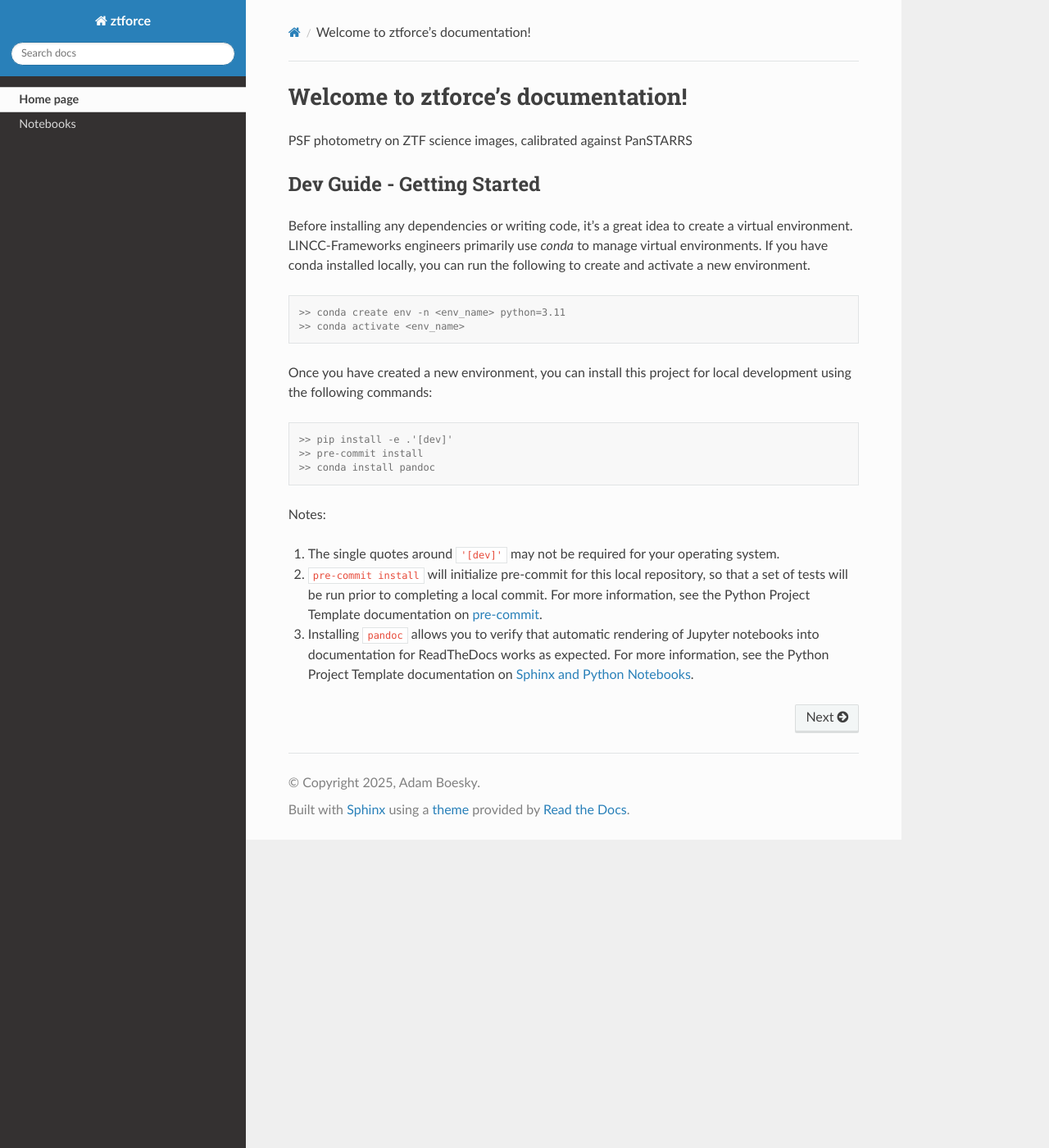
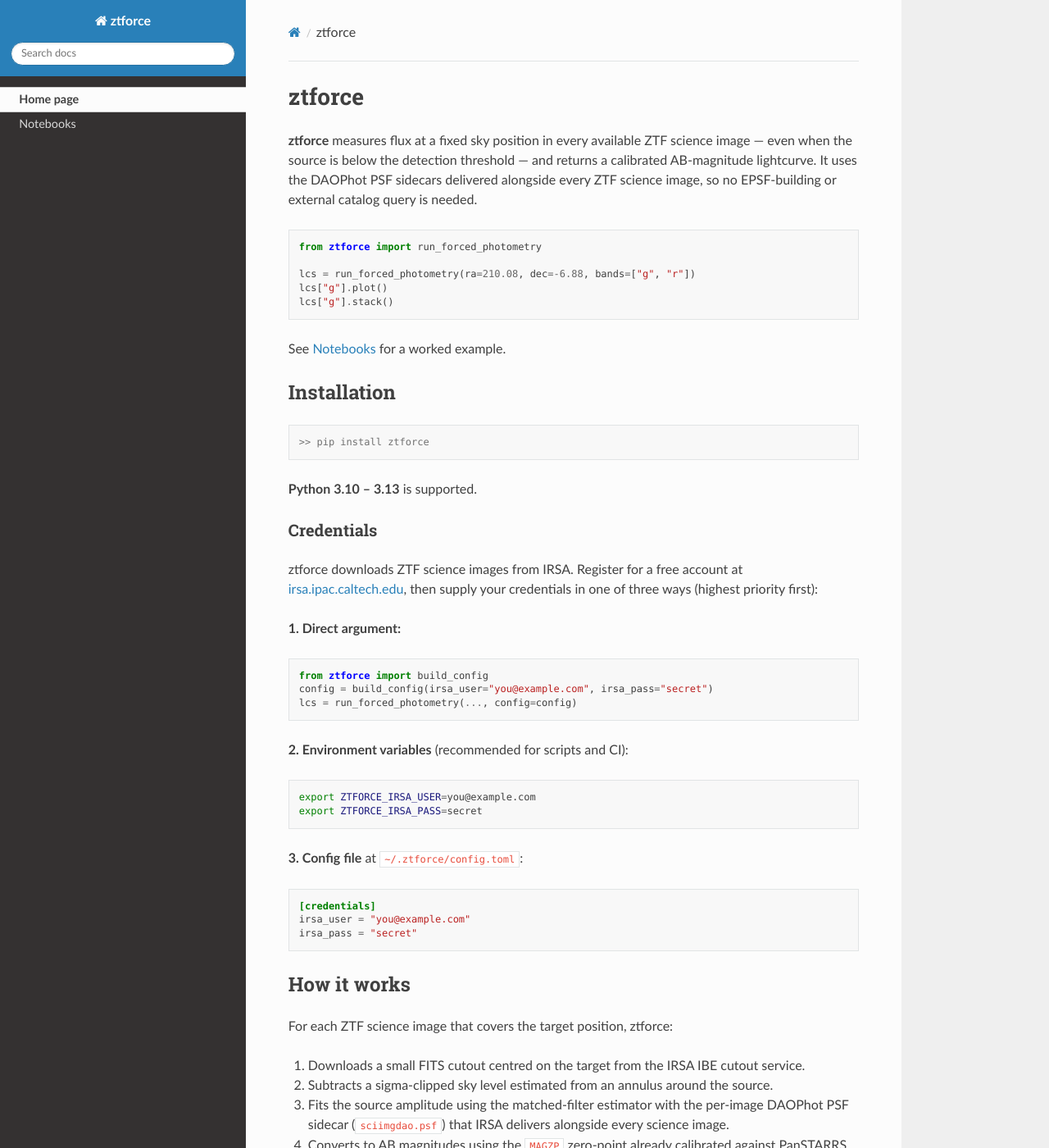
Before and after one commit to Adam-Boesky/ztforce, a Sphinx documentation site: the page built from docs/index.rst, in a window 1280 px wide and 1400 px high. Shown: the whole window at 82% size. Built offline with Sphinx 7.4.7 and the Read the Docs theme 3.1.0, drawn with Linux system fonts in a browser that asks for light colours; pages that are not in the unit, such as notebooks, are missing from menus; some of the changed text lies outside the part shown.

Commit message:
Docs, IRSA resilience, and faint-star regression test
- Replace boilerplate index.rst with user-facing docs (install, credentials, how it works)
- Add intro notebook tutorial (execute: never so RTD skips IRSA at build time)
- Fix double sci/sci/ path in _IRSA_BASE causing all downloads to 404
- Add retry + column validation to query_sci_metadata so IRSA 504s raise NoImagesFoundError cleanly
- Add faint-star (g~20) network regression test
- Tighten run_forced_photometry docstring; fix RST indentation errors in psf.py docstrings

Co-Authored-By: Claude Sonnet 4.6 <noreply@anthropic.com>

```diff
--- a/docs/index.rst
+++ b/docs/index.rst
@@ -1,49 +1,88 @@
+.. ztforce documentation main file.
 
-.. ztforce documentation main file.
-   You can adapt this file completely to your liking, but it should at least
-   contain the root `toctree` directive.
+ztforce
+=======
 
-Welcome to ztforce's documentation!
-========================================================================================
+**ztforce** measures flux at a fixed sky position in every available ZTF science image —
+even when the source is below the detection threshold — and returns a calibrated
+AB-magnitude lightcurve.  It uses the DAOPhot PSF sidecars delivered alongside every
+ZTF science image, so no EPSF-building or external catalog query is needed.
 
-PSF photometry on ZTF science images, calibrated against PanSTARRS
+.. code-block:: python
 
-Dev Guide - Getting Started
----------------------------
+   from ztforce import run_forced_photometry
 
-Before installing any dependencies or writing code, it's a great idea to create a
-virtual environment. LINCC-Frameworks engineers primarily use `conda` to manage virtual
-environments. If you have conda installed locally, you can run the following to
-create and activate a new environment.
+   lcs = run_forced_photometry(ra=210.08, dec=-6.88, bands=["g", "r"])
+   lcs["g"].plot()
+   lcs["g"].stack()
+
+See :doc:`Notebooks <notebooks>` for a worked example.
+
+Installation
+------------
 
 .. code-block:: console
 
-   >> conda create env -n <env_name> python=3.11
-   >> conda activate <env_name>
+   >> pip install ztforce
 
+**Python 3.10 – 3.13** is supported.
 
-Once you have created a new environment, you can install this project for local
-development using the following commands:
+Credentials
+^^^^^^^^^^^
+
+ztforce downloads ZTF science images from IRSA.
+Register for a free account at `irsa.ipac.caltech.edu <https://irsa.ipac.caltech.edu>`_,
+then supply your credentials in one of three ways (highest priority first):
+
+**1. Direct argument:**
+
+.. code-block:: python
+
+   from ztforce import build_config
+   config = build_config(irsa_user="you@example.com", irsa_pass="secret")
+   lcs = run_forced_photometry(..., config=config)
+
+**2. Environment variables** (recommended for scripts and CI):
+
+.. code-block:: bash
+
+   export ZTFORCE_IRSA_USER=you@example.com
+   export ZTFORCE_IRSA_PASS=secret
+
+**3. Config file** at ``~/.ztforce/config.toml``:
+
+.. code-block:: toml
+
+   [credentials]
+   irsa_user = "you@example.com"
+   irsa_pass = "secret"
+
+How it works
+------------
+
+For each ZTF science image that covers the target position, ztforce:
+
+1. Downloads a small FITS cutout centred on the target from the IRSA IBE cutout service.
+2. Subtracts a sigma-clipped sky level estimated from an annulus around the source.
+3. Fits the source amplitude using the matched-filter estimator with the per-image
+   DAOPhot PSF sidecar (``sciimgdao.psf``) that IRSA delivers alongside every science image.
+4. Converts to AB magnitudes using the ``MAGZP`` zero-point already calibrated against
+   PanSTARRS DR2 by the ZTF pipeline — no external catalog required.
+
+Downloaded cutouts and the resulting lightcurves are cached on disk; repeated calls for
+the same position return immediately.
+
+Contributing
+------------
 
 .. code-block:: console
 
-   >> pip install -e .'[dev]'
+   >> git clone https://github.com/Adam-Boesky/ztforce && cd ztforce
+   >> pip install -e '.[dev]'
    >> pre-commit install
-   >> conda install pandoc
 
-
-Notes:
-
-1) The single quotes around ``'[dev]'`` may not be required for your operating system.
-2) ``pre-commit install`` will initialize pre-commit for this local repository, so
-   that a set of tests will be run prior to completing a local commit. For more
-   information, see the Python Project Template documentation on
-   `pre-commit <https://lincc-ppt.readthedocs.io/en/latest/practices/precommit.html>`_.
-3) Installing ``pandoc`` allows you to verify that automatic rendering of Jupyter notebooks
-   into documentation for ReadTheDocs works as expected. For more information, see
-   the Python Project Template documentation on
-   `Sphinx and Python Notebooks <https://lincc-ppt.readthedocs.io/en/latest/practices/sphinx.html#python-notebooks>`_.
-
+Run tests with ``pytest`` (network tests are excluded by default; add ``-m network`` to
+include them).
 
 .. toctree::
    :hidden:
```
Also changed, not shown: docs/notebooks/intro_notebook.ipynb, 4 other files.
